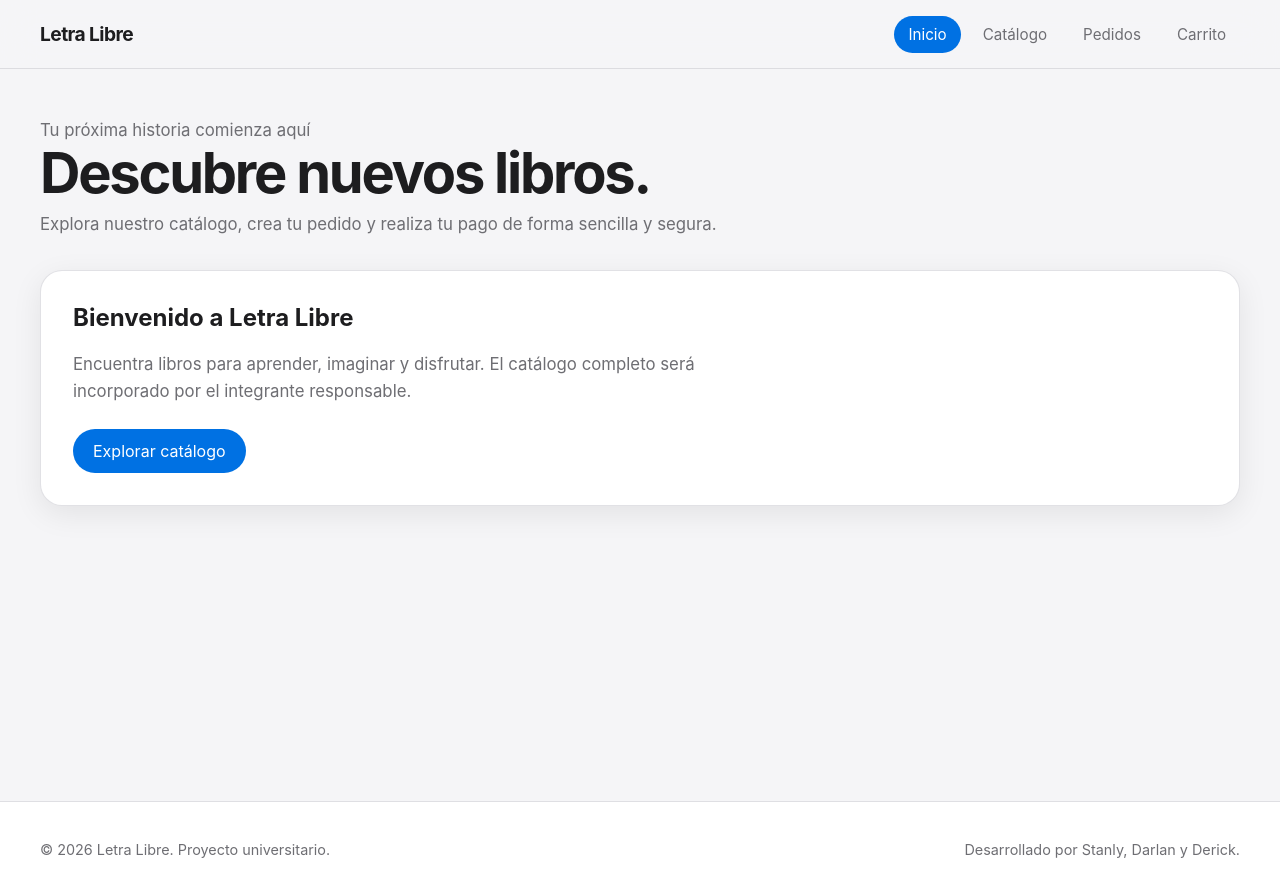
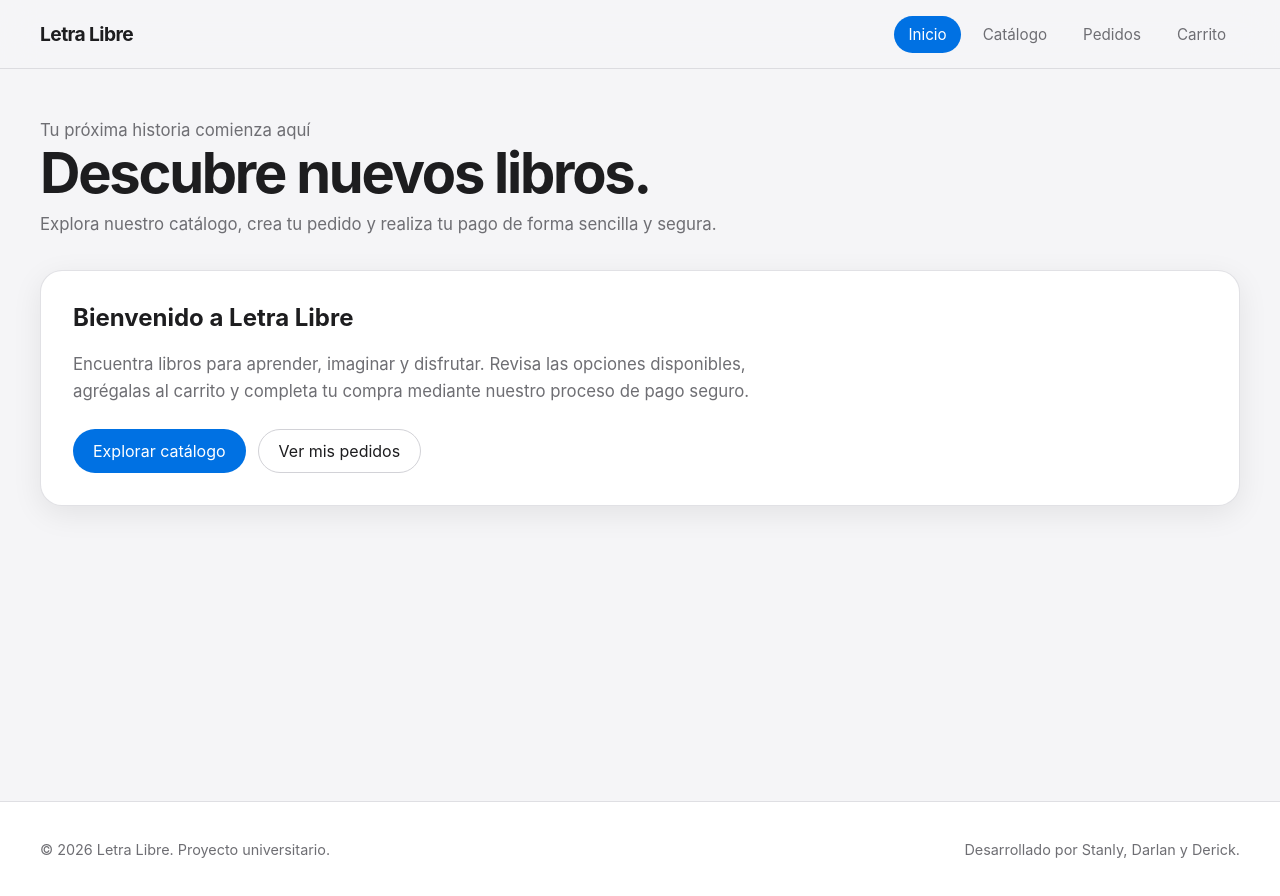
Before and after one commit to StanlyYH/FrontendLetraLibre, a React (Vite) app: page / in a window 1280 px wide. Built offline with nearby package versions, Linux system fonts and the light colour scheme.

Commit message:
fix(inicio): actualizar texto final de bienvenida

```diff
--- a/src/pages/InicioPage.tsx
+++ b/src/pages/InicioPage.tsx
@@ -5,27 +5,53 @@
     <div className="page">
       <div className="container">
         <section className="page__header">
-          <p className="page__description">Tu próxima historia comienza aquí</p>
+          <p className="page__description">
+            Tu próxima historia comienza aquí
+          </p>
 
-          <h1 className="page__title">Descubre nuevos libros.</h1>
+          <h1 className="page__title">
+            Descubre nuevos libros.
+          </h1>
 
           <p className="page__description">
-            Explora nuestro catálogo, crea tu pedido y realiza tu pago de forma
-            sencilla y segura.
+            Explora nuestro catálogo, crea tu pedido y realiza
+            tu pago de forma sencilla y segura.
           </p>
         </section>
 
-        <section className="surface" style={{ padding: '32px' }}>
+        <section
+          className="surface"
+          style={{ padding: '32px' }}
+        >
           <h2>Bienvenido a Letra Libre</h2>
 
           <p className="page__description">
-            Encuentra libros para aprender, imaginar y disfrutar. El catálogo
-            completo será incorporado por el integrante responsable.
+            Encuentra libros para aprender, imaginar y disfrutar.
+            Revisa las opciones disponibles, agrégalas al carrito
+            y completa tu compra mediante nuestro proceso de pago
+            seguro.
           </p>
 
-          <div style={{ marginTop: '24px' }}>
-            <Link className="button button--primary" to="/catalogo">
+          <div
+            style={{
+              display: 'flex',
+              flexWrap: 'wrap',
+              gap: '12px',
+              marginTop: '24px',
+            }}
+          >
+            <Link
+              className="button button--primary"
+              to="/catalogo"
+            >
               Explorar catálogo
+            </Link>
+
+            <Link
+              className="button button--secondary"
+              to="/pedidos"
+            >
+              Ver mis pedidos
             </Link>
           </div>
         </section>
```
